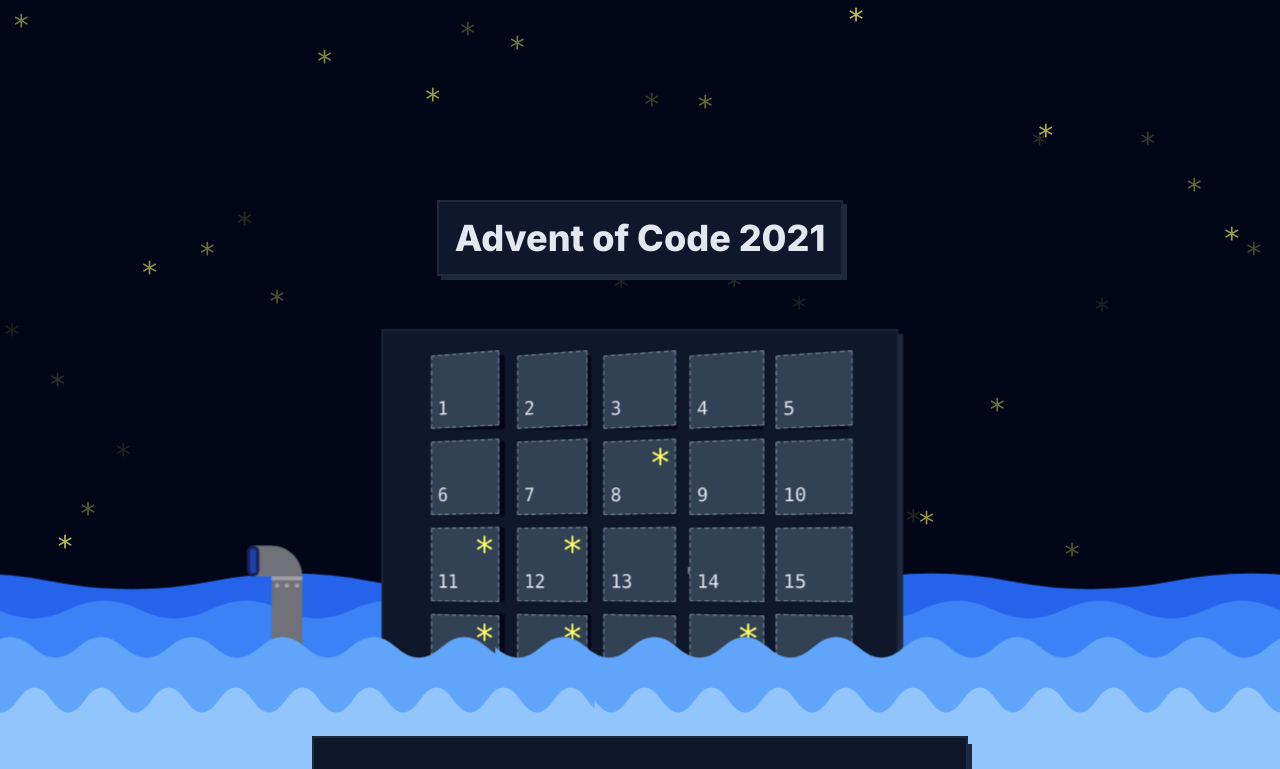
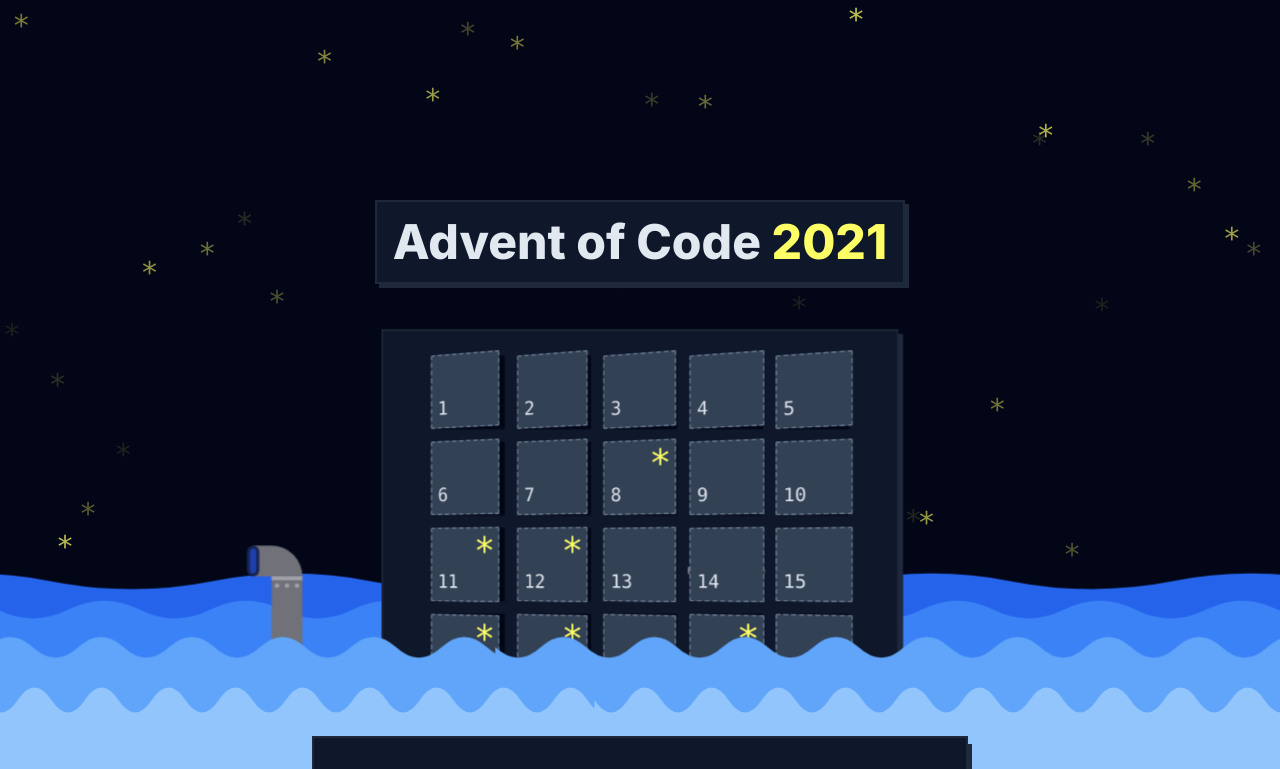
Before and after one commit to matystroia/aoc-2021, a Next.js app: page / in a window 1280 px wide. Shown: the top 769 px of the page. Built offline with nearby package versions, Linux system fonts and the light colour scheme.

Commit message:
home page title

```diff
--- a/app/(home)/Title.js
+++ b/app/(home)/Title.js
@@ -7,10 +7,12 @@
             initial={{ y: "-110%" }}
             animate={{ y: 200 }}
             transition={{ type: "spring", duration: 1, bounce: 0.5 }}
+            whileHover={{ scale: 1.25 }}
+            whileTap={{ scale: 1 }}
         >
-            <div className="z-10 p-4 prose border-2 bg-slate-900 border-slate-800">
-                <h1 className="text-center text-slate-200">
-                    Advent of Code <span className="">2021</span>
+            <div className="z-10 p-4 prose border-2 select-none bg-slate-900 border-slate-800">
+                <h1 className="text-5xl text-center text-slate-200">
+                    Advent of Code <span className="text-[#ffff66]">2021</span>
                 </h1>
             </div>
             <div className="absolute w-full h-full bg-slate-800 top-1 left-1 -z-10" />
```
